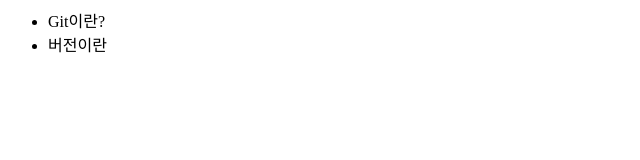
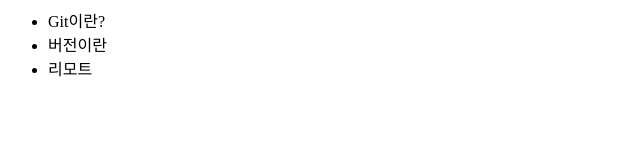
Before and after one commit to AhnSinYong/sourcetree, a plain HTML site: page index.html in a window 1280 px wide. Shown: the full height of the page, 0-640 px from the left. Drawn offline with Linux system fonts and the light colour scheme.

Commit message:
remote 추가

```diff
--- a/index.html
+++ b/index.html
@@ -10,5 +10,6 @@
 	<ul>
 		<li>Git이란?</li>
 		<li>버전이란</li>
+		<li>리모트</li>
 	</ul>
 </html>
```
